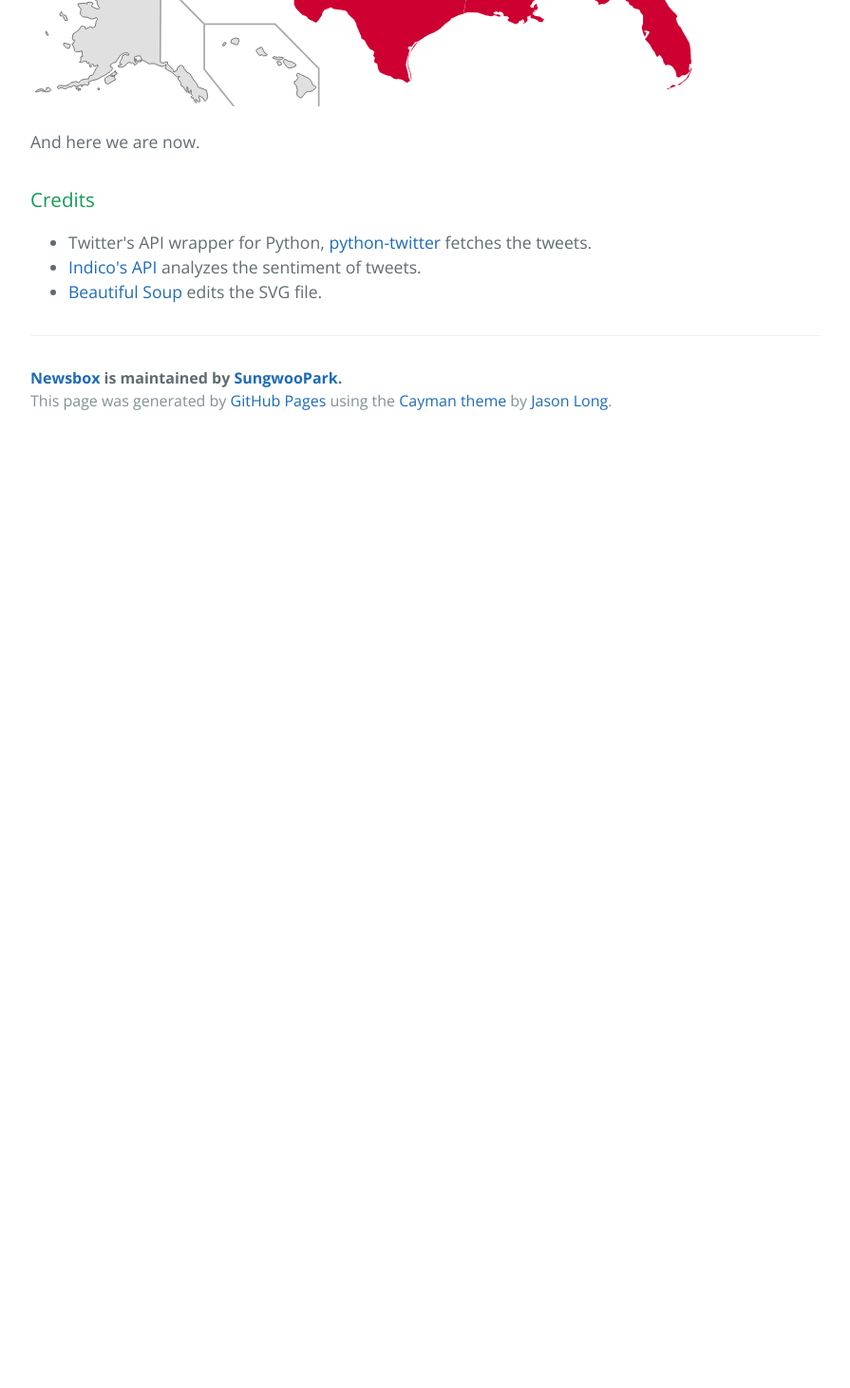
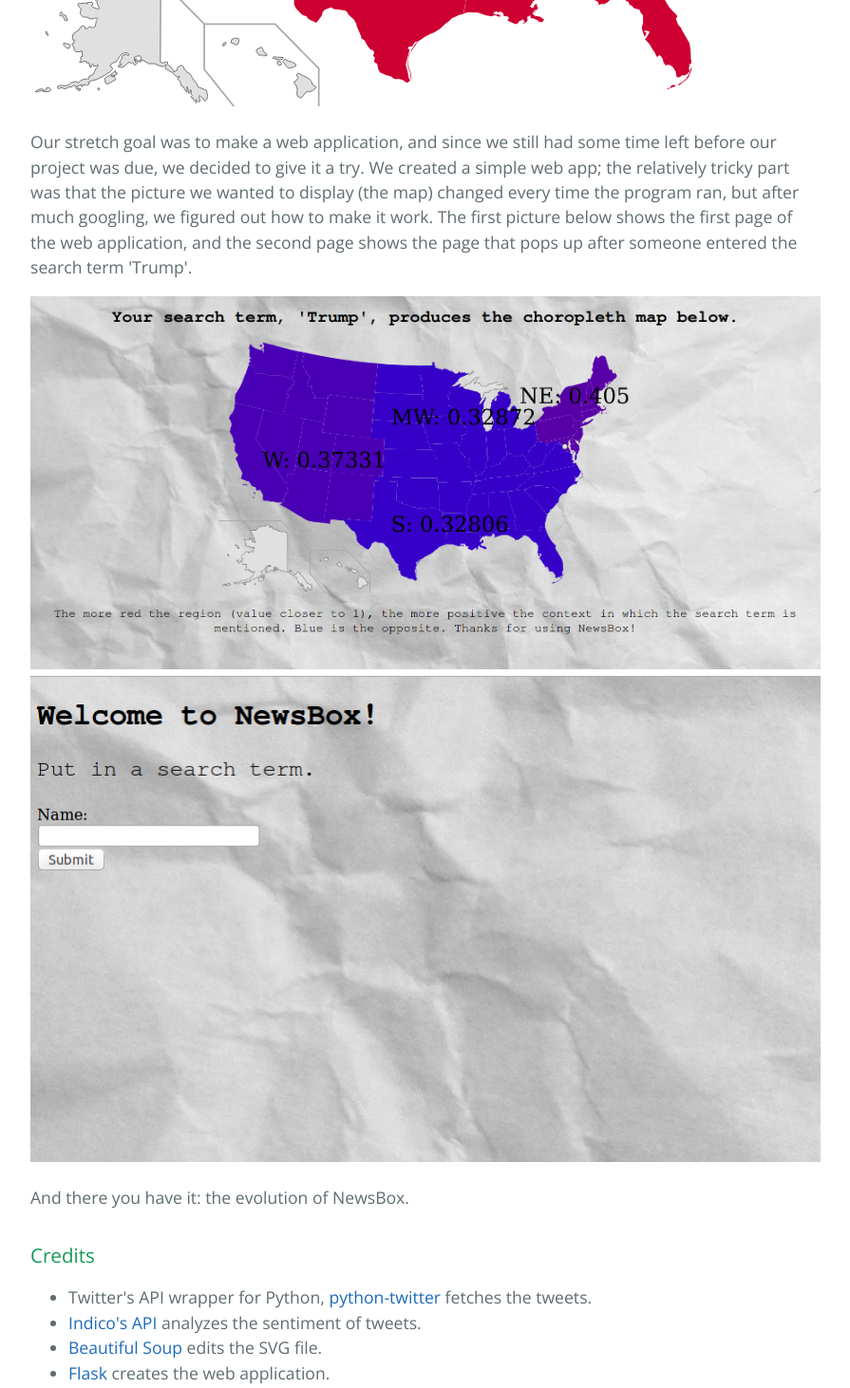
Before and after one commit to SungwooPark/NewsBox, a plain HTML site: page index.html in a window 1280 px wide. Shown: the part 6780-8242 px from the top of the page at 95% size, without its empty margins (192-1087 px from the left). Before the commit the page ends 7246 px from the top, so only its background shows below. Drawn offline with nearby package versions, Linux system fonts and the light colour scheme.

Commit message:
Update index.html

```diff
--- a/index.html
+++ b/index.html
@@ -138,12 +138,17 @@ Following is the few examples generated by NewsBox.
 <img src="map.PNG" alt="US Map" class="inline"/>
 
 <p>We made changes to our original code so we could collect Tweets based on location, and we wrote new code to produce a choropleth map given average polarity values for the four main regions of the US.</p>
-<img src="gg.PNG">
+<img src="gg.PNG" class="inline"/>
 
 <p>We went into our second Technical Review looking mainly for feedback on how we should improve the data visualization part of our project (How can we make the map pretty?). We received and incorporated a number of good suggestions, such as adding numberical values to the map, making the map pop up when the program runs, and adding the search term to the map picture (so when you save the map, you know what search term it represents). These suggestions resulted in a much improved visualization of our data, as you can see below.</p>
-<img src="choropleth_map.svg">
+<img src="choropleth_map.svg" class="inline"/>
 
-<p>And here we are now.</p>
+<p>Our stretch goal was to make a web application, and since we still had some time left before our project was due, we decided to give it a try. We created a simple web app; the relatively tricky part was that the picture we wanted to display (the map) changed every time the program ran, but after much googling, we figured out how to make it work. The first picture below shows the first page of the web application, and the second page shows the page that pops up after someone entered the search term 'Trump'.</p>
+
+<img src="trump.PNG" class="inline"/>
+<img src="first page.PNG" class="inline"/>
+
+<p>And there you have it: the evolution of NewsBox.</p>
 
 <h3>
 <a id="credits" class="anchor" href="#credits" aria-hidden="true"><span aria-hidden="true" class="octicon octicon-link"></span></a>Credits</h3>
@@ -152,6 +157,7 @@ Following is the few examples generated by NewsBox.
 <li>Twitter's API wrapper for Python, <a href="https://github.com/bear/python-twitter" title="Title">python-twitter </a>fetches the tweets.</li>
 <li><a href="https://indico.io/product" title="Title">Indico's API </a> analyzes the sentiment of tweets.</li>
 <li><a href="https://www.crummy.com/software/BeautifulSoup/bs4/doc/" title="Title">Beautiful Soup </a>edits the SVG file.</li>
+<li><a href="http://flask.pocoo.org/docs/0.10/quickstart/" title="Title">Flask </a>creates the web application.</li>
 </ul>
 
 </h3>
```
